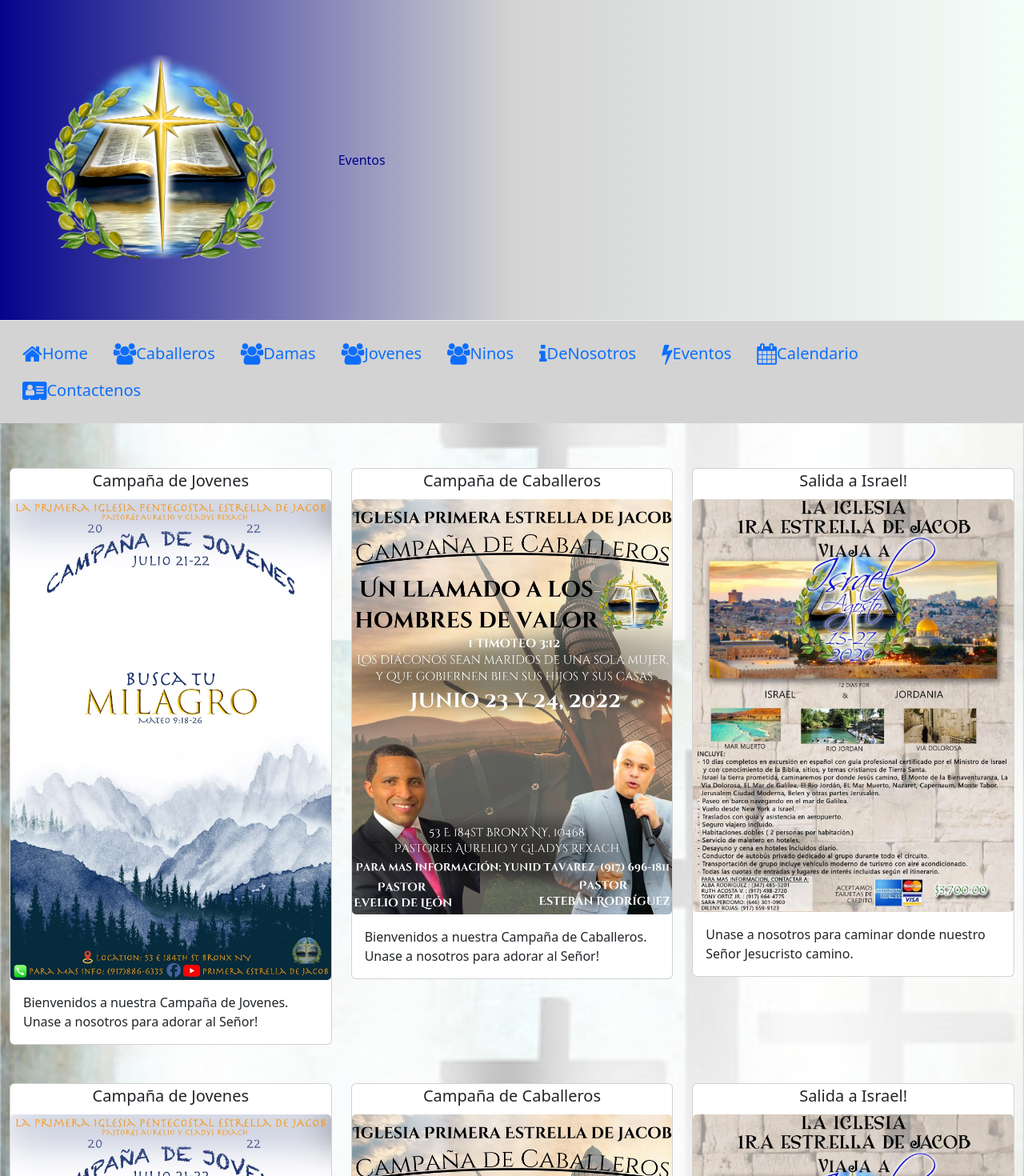
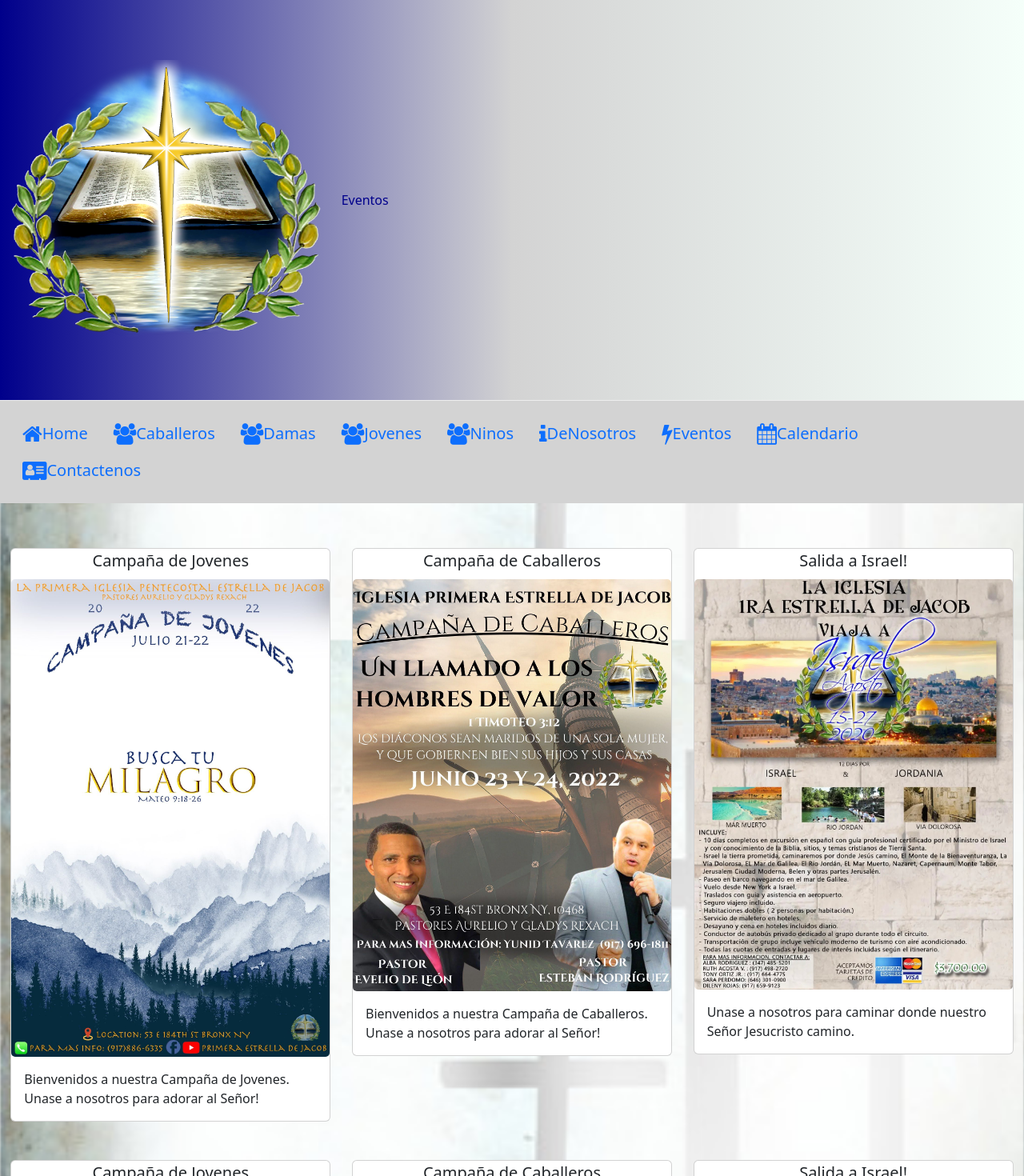
Before and after one commit to hgandia/edj-react, a React (Create React App) app: page /leader/6 in a window 1280 px wide. Shown: the top 1470 px of the page at 80% size. Built offline with nearby package versions, Linux system fonts and the light colour scheme.

Commit message:
Modal Almost Working

```diff
--- a/src/components/AnimatedFlyerCard.js
+++ b/src/components/AnimatedFlyerCard.js
@@ -1,10 +1,11 @@
-import { Card, CardImg, CardText, CardBody, CardTitle } from 'reactstrap';
+import { Card, CardImg, CardText, CardBody, CardTitle, Button, Modal, ModalHeader, ModalBody } from 'reactstrap';
 import { useSpring, animated } from 'react-spring';
 import { useState, useEffect } from 'react';
 
 const AnimatedFlyerCard = ({ item }) => {
     const { image, title, description } = item;
     const [toggle, setToggle] = useState(false);
+    const [modalOpen, setModalOpen] = useState(false);
 
     const animatedStyle = useSpring({
         opacity: toggle ? 1 : 0,
@@ -16,16 +17,30 @@ const AnimatedFlyerCard = ({ item }) => {
         setToggle(true);
     }, []);
 
+
     return (
+        <>
             <animated.div style={animatedStyle}>
-            <Card>
+                <Card style={{ width: 400 }} className='mx-auto'>
                     <CardTitle className='mx-auto'>{title}</CardTitle>
-                <CardImg src={image} alt={title} />
+                    <CardImg src={image} alt={title} onClick={ () => setModalOpen(true) }/>
                     <CardBody>
                         <CardText>{description}</CardText>
                     </CardBody>
                 </Card>
             </animated.div>
+            <Modal isOpen={modalOpen}>
+                <ModalHeader className='mx-auto' toggle={() => setModalOpen(false)}>
+                    {title}
+                </ModalHeader>
+                <ModalBody>
+                    {image}
+                </ModalBody>
+                <Button centered color='secondary' onClick={() => setModalOpen(false)}>
+                    Close
+                </Button>
+            </Modal>
+        </>
     );
 }
 
--- a/src/components/Header.js
+++ b/src/components/Header.js
@@ -20,9 +20,9 @@ const Header = (props) => {
     })
 
     return(
-        <Row className='row-content jumbotron'>
+        <Row className='row-content jumbotron mx-auto'>
             <Col sm='12' md='4' className='text-center'>
-                <img src={churchLogo} alt='church logo' height='300' width='300' />
+                <img src={churchLogo} alt='church logo' height='400' width='400' />
             </Col>
             <Col md='8' className='align-self-center text-center'>
                 <Row>
```
Lines whose indentation alone changed are shown as unchanged.
